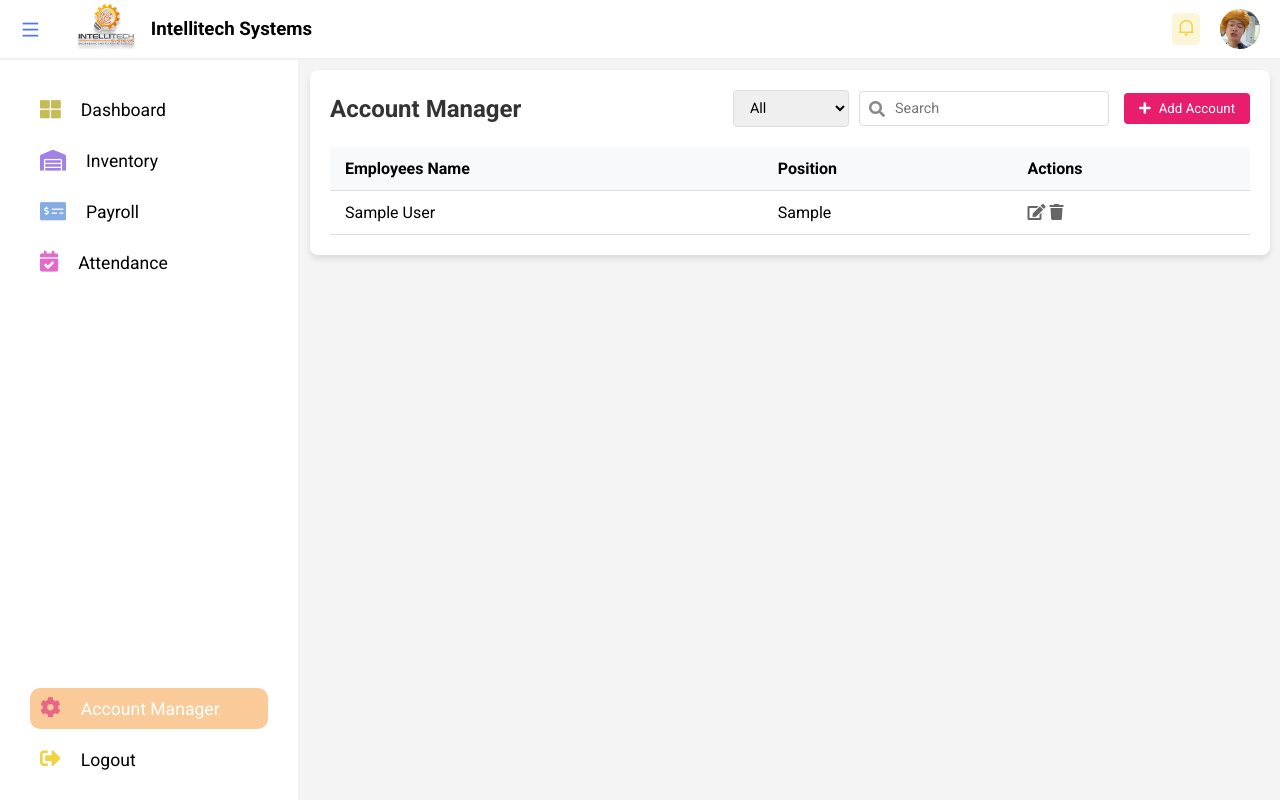
After one commit to Zero-000000000/SteelSync, a PHP site: page /Admin/account-manager.php in a window 1280 px wide. The commit adds this page. Run offline with PHP 8.4, Linux system fonts and the light colour scheme; the visitor is signed in with stand-in values (Sample User, id 1); tables that the repository leaves empty or names only in its code hold one stand-in row (values such as "Sample post").

Commit message:
account manager

```diff
--- /dev/null
+++ b/Admin/account-manager.php
@@ -0,0 +1,152 @@
+<?php
+session_start();
+
+// Redirect to login if no user is logged in
+if (!isset($_SESSION["user"])) {
+    header("Location: login.php");
+    exit();
+}
+
+// Database connection
+$host = "localhost";
+$dbname = "steelsync";
+$dbuser = "root";
+$dbpass = "";
+
+$conn = new mysqli($host, $dbuser, $dbpass, $dbname);
+
+// Check for connection errors
+if ($conn->connect_error) {
+    die("Connection failed: " . $conn->connect_error);
+}
+
+// Fetch users
+$users_query = "SELECT * FROM users";
+$users_result = $conn->query($users_query);
+
+// Check for query errors
+if (!$users_result) {
+    die("Query failed: " . $conn->error);
+}
+?>
+
+<!DOCTYPE html>
+<html lang="en">
+<head>
+    <meta charset="UTF-8">
+    <meta name="viewport" content="width=device-width, initial-scale=1.0">
+    <title>Account Manager</title>
+
+    <link rel="stylesheet" href="assets/css/styles.css">
+    <link href="https://cdn.jsdelivr.net/npm/remixicon@2.5.0/fonts/remixicon.css" rel="stylesheet">
+    <link href="https://fonts.googleapis.com/css2?family=Roboto:wght@400;500;700&display=swap" rel="stylesheet">
+    <link rel="stylesheet" href="https://cdnjs.cloudflare.com/ajax/libs/font-awesome/5.15.4/css/all.min.css">
+    <link href="css.css/account-manager.css" rel="stylesheet">
+    <link href="css.css/style.css" rel="stylesheet">
+    <style>
+
+    </style>
+</head>
+<body>
+    <?php include "includes/header.php"; ?>
+    <?php include "includes/sidebar.php"; ?>
+
+    <div class="account-manager-container">
+        <div class="account-header">
+            <h1>Account Manager</h1>
+            <div class="header-actions">
+                <div class="search-container">
+                    <select class="search-filter">
+                        <option>All</option>
+                        <option>Managers</option>
+                        <option>Employees</option>
+                    </select>
+                    <div class="search-input-wrapper">
+                        <i class="fas fa-search search-icon"></i>
+                        <input type="text" placeholder="Search" class="search-input">
+                    </div>
+                </div>
+                <button class="add-account-btn" onclick="openModal()">
+                    <i class="fas fa-plus"></i> Add Account
+                </button>
+            </div>
+        </div>
+
+        <table class="account-table">
+            <thead>
+                <tr>
+                    <th>Employees Name</th>
+                    <th>Position</th>
+                    <th>Actions</th>
+                </tr>
+            </thead>
+            <tbody>
+                <?php if ($users_result->num_rows > 0): ?>
+                    <?php while ($user = $users_result->fetch_assoc()): ?>
+                        <tr>
+                            <td>
+                                <div class="employee-info">
+
+                                    <?php echo htmlspecialchars($user['employee_name'] ?? 'N/A'); ?>
+                                </div>
+                            </td>
+                            <td><?php echo htmlspecialchars($user['position'] ?? 'N/A'); ?></td>
+                            <td class="action-icons">
+                                <button class="action-btn edit-btn">
+                                    <i class="fas fa-edit"></i>
+                                </button>
+                                <button class="action-btn delete-btn">
+                                    <i class="fas fa-trash"></i>
+                                </button>
+                            </td>
+                        </tr>
+                    <?php endwhile; ?>
+                <?php else: ?>
+                    <tr><td colspan="3">No users found</td></tr>
+                <?php endif; ?>
+            </tbody>
+        </table>
+    </div>
+
+    <!-- Add Account Modal -->
+    <div id="addAccountModal" class="modal">
+        <div class="modal-content">
+            <div class="modal-header">
+                <h2>Add New Account</h2>
+                <button class="close-btn" onclick="closeModal()">
+                    <i class="fas fa-times"></i>
+                </button>
+            </div>
+            <form id="addAccountForm" method="POST" action="save_account.php">
+                <div class="form-group">
+                    <label for="employee_name">Employee Name</label>
+                    <input type="text" id="employee_name" name="employee_name" required>
+                </div>
+                <div class="form-group">
+                    <label for="position">Position</label>
+                    <input type="text" id="position" name="position" required>
+                </div>
+                <div class="form-actions">
+                    <button type="button" class="btn btn-cancel" onclick="closeModal()">Cancel</button>
+                    <button type="submit" class="btn btn-save">Save Account</button>
+                </div>
+            </form>
+        </div>
+    </div>
+
+    <script>
+        function openModal() {
+            document.getElementById('addAccountModal').classList.add('show');
+        }
+
+        function closeModal() {
+            document.getElementById('addAccountModal').classList.remove('show');
+        }
+    </script>
+    <?php include "includes/script.php"; ?>
+</body>
+</html>
+
+<?php
+$conn->close();
+?>
--- /dev/null
+++ b/Admin/css.css/account-manager.css
@@ -0,0 +1,244 @@
+:root {
+    --primary-color: #e81e6d;
+    --text-color: #333;
+    --background-color: #f4f4f4;
+    --white: #ffffff;
+}
+
+
+body {
+    background-color: var(--background-color);
+}
+
+
+.account-manager-container {
+    background-color: var(--white);
+    border-radius: 8px;
+    box-shadow: 0 4px 6px rgba(0, 0, 0, 0.1);
+    position: absolute;
+    top: 60px;
+    right: 0;
+    margin: 10px;
+    width: calc(100% - 320px);
+    padding: 20px;
+    overflow-y: auto;
+
+    transition: .3s;
+}
+
+.account-header {
+    display: flex;
+    justify-content: space-between;
+    align-items: center;
+    margin-bottom: 20px;
+}
+
+.account-header h1 {
+    font-size: 1.5rem;
+    color: var(--text-color);
+}
+
+.header-actions {
+    display: flex;
+    align-items: center;
+    gap: 15px;
+}
+
+.search-container {
+    display: flex;
+    align-items: center;
+    gap: 10px;
+}
+
+.search-filter {
+    padding: 8px 12px;
+    border: 1px solid #ddd;
+    border-radius: 4px;
+    font-size: 0.9rem;
+}
+
+.search-input-wrapper {
+    position: relative;
+}
+
+.search-icon {
+    position: absolute;
+    left: 10px;
+    top: 50%;
+    transform: translateY(-50%);
+    color: #888;
+}
+
+.search-input {
+    padding: 8px 12px 8px 35px;
+    border: 1px solid #ddd;
+    border-radius: 4px;
+    width: 250px;
+    font-size: 0.9rem;
+}
+
+.add-account-btn {
+    background-color: var(--primary-color);
+    color: var(--white);
+    border: none;
+    padding: 8px 15px;
+    border-radius: 4px;
+    display: flex;
+    align-items: center;
+    gap: 8px;
+    cursor: pointer;
+    transition: background-color 0.3s;
+}
+
+.add-account-btn:hover {
+    background-color: #c11559;
+}
+
+.account-table {
+    width: 100%;
+    border-collapse: collapse;
+}
+
+.account-table thead {
+    background-color: #f8f9fa;
+}
+
+.account-table th,
+.account-table td {
+    padding: 12px 15px;
+    text-align: left;
+    border-bottom: 1px solid #ddd;
+}
+
+.employee-info {
+    display: flex;
+    align-items: center;
+    gap: 10px;
+}
+
+.employee-avatar {
+    width: 40px;
+    height: 40px;
+    border-radius: 50%;
+    object-fit: cover;
+}
+
+.action-icons {
+
+    gap: 10px;
+}
+
+.action-btn {
+    background: none;
+    border: none;
+    cursor: pointer;
+    color: #666;
+    transition: color 0.3s;
+}
+
+.action-btn:hover {
+    color: var(--primary-color);
+}
+
+.edit-btn i {
+    font-size: 1rem;
+}
+
+.delete-btn i {
+    font-size: 1rem;
+}
+
+/* Modal Styles */
+.modal {
+    display: none;
+    position: fixed;
+    z-index: 1000;
+    left: 0;
+    top: 0;
+    width: 100%;
+    height: 100%;
+    overflow: auto;
+    background-color: rgba(0,0,0,0.4);
+    align-items: center;
+    justify-content: center;
+}
+
+.modal.show {
+    display: flex;
+}
+
+.modal-content {
+    background-color: var(--white);
+    border-radius: 8px;
+    width: 100%;
+    max-width: 500px;
+    padding: 25px;
+    box-shadow: 0 4px 15px rgba(0,0,0,0.2);
+}
+
+.modal-header {
+    display: flex;
+    justify-content: space-between;
+    align-items: center;
+    margin-bottom: 20px;
+}
+
+.modal-header h2 {
+    font-size: 1.2rem;
+    color: var(--text-color);
+}
+
+.close-btn {
+    background: none;
+    border: none;
+    color: #888;
+    font-size: 1.5rem;
+    cursor: pointer;
+}
+
+.form-group {
+    margin-bottom: 15px;
+}
+
+.form-group label {
+    display: block;
+    margin-bottom: 5px;
+    font-weight: 500;
+}
+
+.form-group input {
+    width: 100%;
+    padding: 10px;
+    border: 1px solid #ddd;
+    border-radius: 4px;
+    font-size: 0.9rem;
+}
+
+.form-actions {
+    display: flex;
+    justify-content: flex-end;
+    gap: 10px;
+}
+
+.btn {
+    padding: 10px 15px;
+    border: none;
+    border-radius: 4px;
+    cursor: pointer;
+    font-size: 0.9rem;
+    transition: background-color 0.3s;
+}
+
+.btn-cancel {
+    background-color: #f1f3f5;
+    color: var(--text-color);
+}
+
+.btn-save {
+    background-color: var(--primary-color);
+    color: var(--white);
+}
+
+.btn-save:hover {
+    background-color: #c11559;
+}
--- a/Admin/css.css/style.css
+++ b/Admin/css.css/style.css
@@ -3,6 +3,21 @@
     padding: 0;
     box-sizing: border-box;
     font-family: 'Roboto', sans-serif;
+}
+.main--content {
+    position: absolute;
+    top: 60px;
+    right: 0;
+    height: 100%;
+    width: calc(100% - 300px);
+    padding: 20px;
+    overflow-y: auto;
+    background-color: #f7f7f7;
+    transition: .3s;
+}
+
+.main--content.active {
+    width: calc(100% - 103px);
 }
 
 .header {
@@ -113,7 +128,8 @@ img {
     left: 0;
     height: calc(100vh - 60px);
     /* Height exactly matches available space */
-    width: 300px;
+    width: 100%;
+    max-width: 300px;
     background-color: #fff;
     padding: 30px 30px 20px 30px;
     /* Reduced bottom padding slightly */
--- a/Admin/includes/sidebar.php
+++ b/Admin/includes/sidebar.php
@@ -60,9 +60,9 @@ $current_page = basename($_SERVER['PHP_SELF']);
         </ul>
         <ul class="sidebar--bottom-items">
             <li>
-                <a href="/Admin/settings.php" <?php echo ($current_page == 'settings.php') ? 'id="active--link"' : ''; ?>>
+                <a href="/Admin/account-manager.php" <?php echo ($current_page == 'account-manager.php') ? 'id="active--link"' : ''; ?>>
                     <span class="icon icon-7"><i class="fas fa-cog"></i></span>
-                    <span class="sidebar--item">Settings</span>
+                    <span class="sidebar--item">Account Manager</span>
                 </a>
             </li>
             <li>
```
Also changed, not shown: Admin/Emplyee form.php (added, +82 -0 lines), Admin/index.php (+3 -33 lines), Admin/login.php (line endings or trailing spaces), images/bin.png (added), images/user-avatar.png (added).
